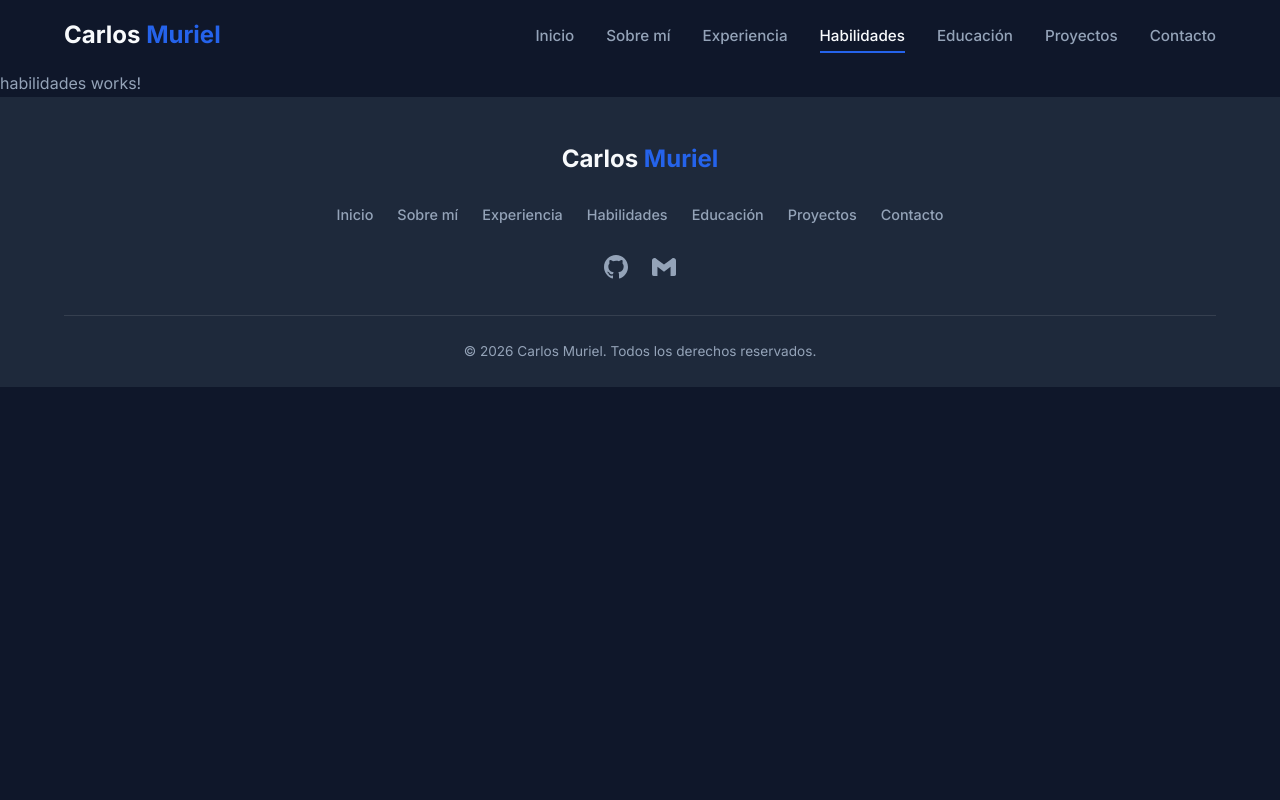
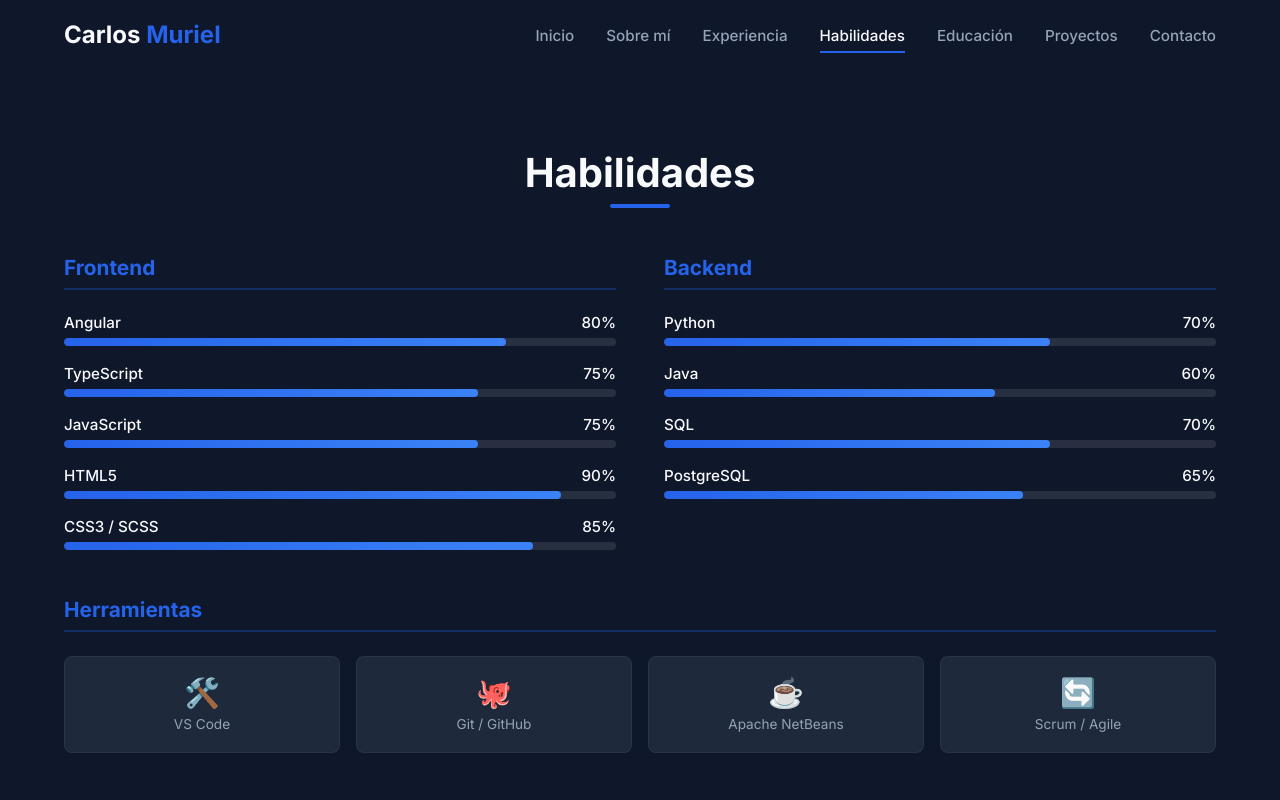
Before and after one commit to CarlosMurielCuevas/portfolio, an Angular app: page /habilidades in a window 1280 px wide. Shown: the top 800 px of the page. Built offline with nearby package versions, Linux system fonts and the light colour scheme.

Commit message:
feat: sección habilidades con barras de progreso y herramientas

```diff
--- a/src/app/features/habilidades/habilidades.html
+++ b/src/app/features/habilidades/habilidades.html
@@ -1 +1,54 @@
-<p>habilidades works!</p>
+<section class="seccion habilidades">
+  <div class="contenedor">
+
+    <div class="seccion-titulo">
+      <h2>Habilidades</h2>
+      <span></span>
+    </div>
+
+    <div class="habilidades__contenedor">
+
+      <div class="habilidades__grupo">
+        <h3>Frontend</h3>
+        <div class="habilidades__lista">
+          <div class="habilidades__item" *ngFor="let skill of frontend">
+            <div class="habilidades__item-header">
+              <span>{{ skill.nombre }}</span>
+              <span>{{ skill.nivel }}%</span>
+            </div>
+            <div class="habilidades__barra">
+              <div class="habilidades__progreso" [style.width.%]="skill.nivel"></div>
+            </div>
+          </div>
+        </div>
+      </div>
+
+      <div class="habilidades__grupo">
+        <h3>Backend</h3>
+        <div class="habilidades__lista">
+          <div class="habilidades__item" *ngFor="let skill of backend">
+            <div class="habilidades__item-header">
+              <span>{{ skill.nombre }}</span>
+              <span>{{ skill.nivel }}%</span>
+            </div>
+            <div class="habilidades__barra">
+              <div class="habilidades__progreso" [style.width.%]="skill.nivel"></div>
+            </div>
+          </div>
+        </div>
+      </div>
+
+    </div>
+
+    <div class="habilidades__herramientas">
+      <h3>Herramientas</h3>
+      <div class="habilidades__herramientas-grid">
+        <div class="habilidades__herramienta" *ngFor="let tool of herramientas">
+          <span class="habilidades__herramienta-icono">{{ tool.icono }}</span>
+          <span>{{ tool.nombre }}</span>
+        </div>
+      </div>
+    </div>
+
+  </div>
+</section>
--- a/src/app/features/habilidades/habilidades.scss
+++ b/src/app/features/habilidades/habilidades.scss
@@ -0,0 +1,108 @@
+@use '../../../styles/variables' as *;
+@use '../../../styles/mixins' as *;
+
+.habilidades {
+  background-color: $color-fondo;
+
+  &__contenedor {
+    display: grid;
+    grid-template-columns: 1fr 1fr;
+    gap: 3rem;
+    margin-bottom: 3rem;
+
+    @include tablet-down {
+      grid-template-columns: 1fr;
+    }
+  }
+
+  &__grupo {
+    h3 {
+      font-size: 1.3rem;
+      color: $color-primario;
+      margin-bottom: 1.5rem;
+      padding-bottom: 0.5rem;
+      border-bottom: 2px solid rgba($color-primario, 0.3);
+    }
+  }
+
+  &__lista {
+    display: flex;
+    flex-direction: column;
+    gap: 1.2rem;
+  }
+
+  &__item {
+    &-header {
+      @include flex-between;
+      margin-bottom: 0.4rem;
+
+      span {
+        font-size: 0.95rem;
+        color: $color-texto;
+        font-weight: 500;
+      }
+    }
+  }
+
+  &__barra {
+    width: 100%;
+    height: 8px;
+    background-color: rgba(255, 255, 255, 0.1);
+    border-radius: 4px;
+    overflow: hidden;
+  }
+
+  &__progreso {
+    height: 100%;
+    background: linear-gradient(90deg, $color-primario, $color-acento);
+    border-radius: 4px;
+    transition: width 1s ease;
+  }
+
+  &__herramientas {
+    h3 {
+      font-size: 1.3rem;
+      color: $color-primario;
+      margin-bottom: 1.5rem;
+      padding-bottom: 0.5rem;
+      border-bottom: 2px solid rgba($color-primario, 0.3);
+    }
+
+    &-grid {
+      display: grid;
+      grid-template-columns: repeat(4, 1fr);
+      gap: 1rem;
+
+      @include tablet-down {
+        grid-template-columns: repeat(2, 1fr);
+      }
+    }
+  }
+
+  &__herramienta {
+    background-color: $color-fondo-secundario;
+    border-radius: $border-radius;
+    padding: 1.2rem;
+    display: flex;
+    flex-direction: column;
+    align-items: center;
+    gap: 0.5rem;
+    border: 1px solid rgba(255, 255, 255, 0.05);
+    transition: $transicion;
+
+    &:hover {
+      border-color: $color-primario;
+      transform: translateY(-3px);
+    }
+
+    &-icono {
+      font-size: 1.8rem;
+    }
+
+    span:last-child {
+      font-size: 0.85rem;
+      color: $color-texto-secundario;
+      text-align: center;
+    }
+  }
+}
--- a/src/app/features/habilidades/habilidades.ts
+++ b/src/app/features/habilidades/habilidades.ts
@@ -1,11 +1,33 @@
 import { Component } from '@angular/core';
+import { CommonModule } from '@angular/common';
 
 @Component({
   selector: 'app-habilidades',
-  imports: [],
+  standalone: true,
+  imports: [CommonModule],
   templateUrl: './habilidades.html',
-  styleUrl: './habilidades.scss',
+  styleUrl: './habilidades.scss'
 })
 export class HabilidadesComponent {
+  frontend = [
+    { nombre: 'Angular', nivel: 80 },
+    { nombre: 'TypeScript', nivel: 75 },
+    { nombre: 'JavaScript', nivel: 75 },
+    { nombre: 'HTML5', nivel: 90 },
+    { nombre: 'CSS3 / SCSS', nivel: 85 },
+  ];
 
+  backend = [
+    { nombre: 'Python', nivel: 70 },
+    { nombre: 'Java', nivel: 60 },
+    { nombre: 'SQL', nivel: 70 },
+    { nombre: 'PostgreSQL', nivel: 65 },
+  ];
+
+  herramientas = [
+    { nombre: 'VS Code', icono: '🛠️' },
+    { nombre: 'Git / GitHub', icono: '🐙' },
+    { nombre: 'Apache NetBeans', icono: '☕' },
+    { nombre: 'Scrum / Agile', icono: '🔄' },
+  ];
 }
```
